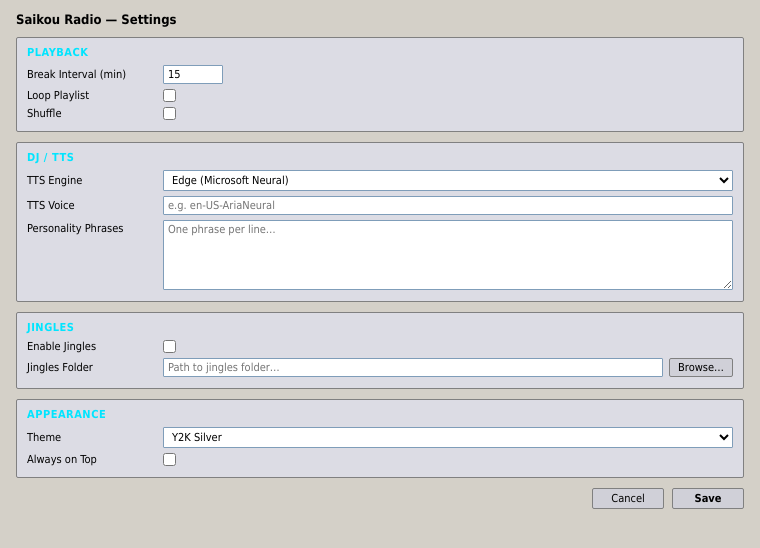
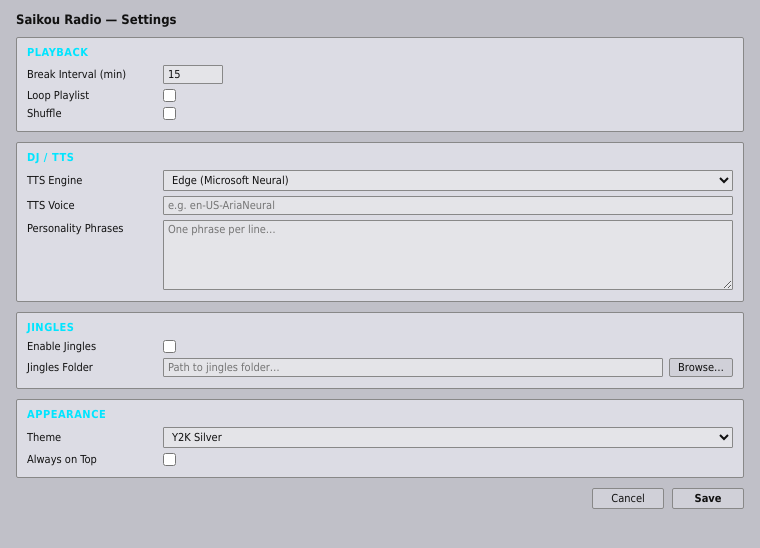
Before and after one commit to ingmaxmendoza/saikou-radio, an Electron app: page renderer/settings.html in a window 760 px wide. Drawn offline with Linux system fonts and the light colour scheme.

Commit message:
fix: settings window CSS vars now match theme variable names, theme previews correctly

```diff
--- a/renderer/settings-ui.js
+++ b/renderer/settings-ui.js
@@ -68,10 +68,11 @@ document.addEventListener('DOMContentLoaded', async () => {
   }
 
   function applyTheme(val, customPath) {
+    const bust = `?v=${Date.now()}`
     if (val === 'custom' && customPath) {
-      themeLink.href = customPath;
+      themeLink.href = `file://${customPath}${bust}`;
     } else {
-      themeLink.href = `../themes/${val}.css`;
+      themeLink.href = `../themes/${val}.css${bust}`;
     }
   }
 
--- a/renderer/settings.html
+++ b/renderer/settings.html
@@ -11,9 +11,9 @@
       margin: 0;
       padding: 12px 16px 16px;
       font-family: var(--font-ui, 'Tahoma', 'Arial', sans-serif);
-      font-size: var(--font-size-ui, 11px);
-      background: var(--bg, #d4d0c8);
-      color: var(--text, #000);
+      font-size: 11px;
+      background: var(--bg-primary, #d4d0c8);
+      color: var(--text-primary, #000);
       user-select: none;
     }
 
@@ -21,11 +21,11 @@
       margin: 0 0 10px;
       font-size: 13px;
       font-weight: bold;
-      color: var(--text, #000);
+      color: var(--text-primary, #000);
     }
 
     .section {
-      border: 1px solid var(--border, #808080);
+      border: 1px solid var(--border-dark, #808080);
       border-radius: 2px;
       margin-bottom: 10px;
       padding: 8px 10px 6px;
@@ -62,9 +62,9 @@
       font-family: inherit;
       font-size: 11px;
       padding: 2px 4px;
-      border: 1px solid var(--input-border, #7f9db9);
-      background: var(--input-bg, #fff);
-      color: var(--text, #000);
+      border: 1px solid var(--border-dark, #7f9db9);
+      background: var(--bg-secondary, #fff);
+      color: var(--text-primary, #000);
       border-radius: 1px;
     }
 
@@ -92,12 +92,12 @@
       padding: 2px 8px;
       cursor: pointer;
       background: var(--btn-bg, #ece9d8);
-      border: 1px solid var(--btn-border, #808080);
+      color: var(--btn-text, #000);
+      border: 1px solid var(--border-dark, #808080);
       border-radius: 2px;
       white-space: nowrap;
     }
-    .browse-btn:hover { background: var(--btn-hover, #d0cdc0); }
-    .browse-btn:active { background: var(--btn-active, #b8b5a8); }
+    .browse-btn:hover { filter: brightness(1.1); }
 
     #custom-css-row { display: none; }
 
@@ -114,15 +114,13 @@
       padding: 3px 18px;
       cursor: pointer;
       background: var(--btn-bg, #ece9d8);
-      border: 1px solid var(--btn-border, #808080);
+      color: var(--btn-text, #000);
+      border: 1px solid var(--border-dark, #808080);
       border-radius: 2px;
       min-width: 72px;
     }
-    .footer button:hover { background: var(--btn-hover, #d0cdc0); }
-    .footer button:active { background: var(--btn-active, #b8b5a8); }
-    .footer button#save-btn {
-      font-weight: bold;
-    }
+    .footer button:hover { filter: brightness(1.1); }
+    .footer button#save-btn { font-weight: bold; }
   </style>
 </head>
 <body>
```
